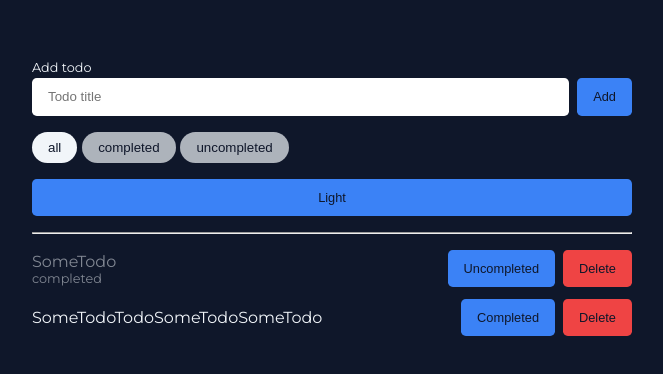
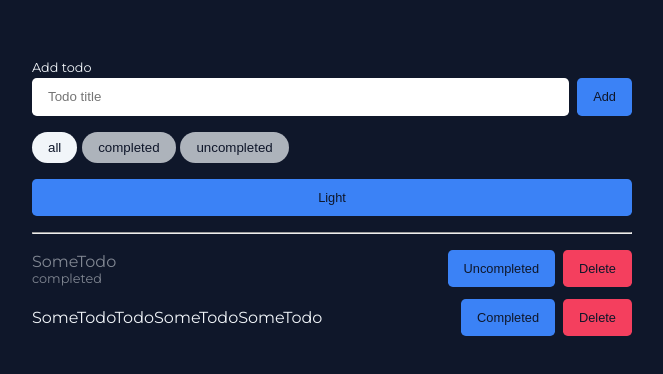
Before and after one commit to 3str-webdev/todo_list_test, a Next.js app: page / in a window 1280 px wide. Shown: the top 374 px of the page, without its empty margins (308-971 px from the left). Built offline with nearby package versions, Linux system fonts and the light colour scheme.

Commit message:
update: change danger colors

```diff
--- a/shared/constants/theme.ts
+++ b/shared/constants/theme.ts
@@ -12,8 +12,8 @@ const baseTheme: DefaultTheme = {
       500: "#3b82f6",
     },
     danger: {
-      400: "#f87171",
-      500: "#ef4444",
+      400: "#fb7185",
+      500: "#f43f5e",
     },
     background: "#0f172a",
     text: "#f1f5f9",
```
